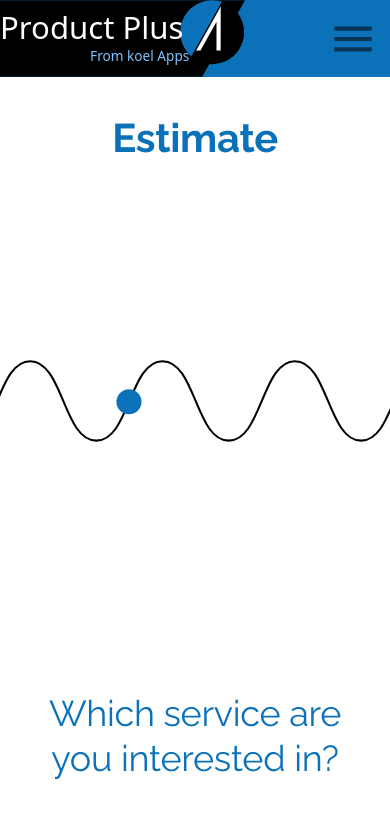
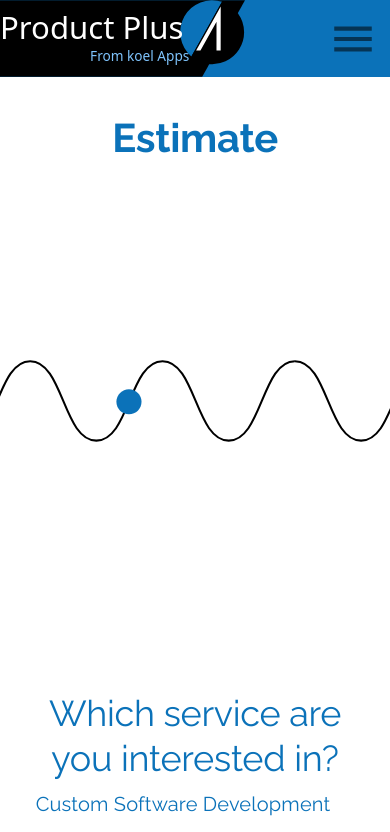
Before and after one commit to koelapps/Productplus-nextjs, a Next.js app: page /estimate in a window 390 px wide. Shown: the top 832 px of the page. Built offline with nearby package versions, Linux system fonts and the light colour scheme.

Commit message:
estimate responsive changes

```diff
--- a/pages/estimate.js
+++ b/pages/estimate.js
@@ -23,6 +23,9 @@ const useStyles = makeStyles((theme) => ({
   icon: {
     width: '12em',
     height: '10em',
+    [theme.breakpoints.down('sm')]: {
+      width: '25em',
+    },
   },
   estimateButton: {
     ...theme.typography.estimate,
@@ -201,7 +204,7 @@ const softwareQuestions = [
         id: 1,
         title: 'Users/Authentication',
         subtitle: null,
-        icon: '/assets/user.svg',
+        icon: '/assets/users.svg',
         iconAlt: 'outline of a person with a plus sign',
         selected: false,
         cost: 250,
@@ -860,7 +863,10 @@ export default function Estimate() {
         direction="column"
         alignItems="center"
         lg
-        style={{ marginRight: matchesMD ? 0 : '2em', marginBottom: '25em' }}
+        style={{
+          marginRight: matchesMD ? 0 : '2em',
+          marginBottom: '25em',
+        }}
       >
         {questions
           .filter((question) => question.active)
@@ -881,12 +887,7 @@ export default function Estimate() {
                 >
                   {question.title}
                 </Typography>
-                <Typography
-                  variant="body1"
-                  align="center"
-                  style={{ marginBottom: '2.5em' }}
-                  gutterBottom
-                >
+                <Typography variant="body1" align="center" gutterBottom>
                   {question.subtitle}
                 </Typography>
               </Grid>
@@ -910,7 +911,10 @@ export default function Estimate() {
                     alignItems="center"
                     md
                   >
-                    <Grid item style={{ maxWidth: '14em' }}>
+                    <Grid
+                      item
+                      style={{ maxWidth: matchesSM ? '25em' : '14em' }}
+                    >
                       <Typography
                         align="center"
                         variant="h6"
```
